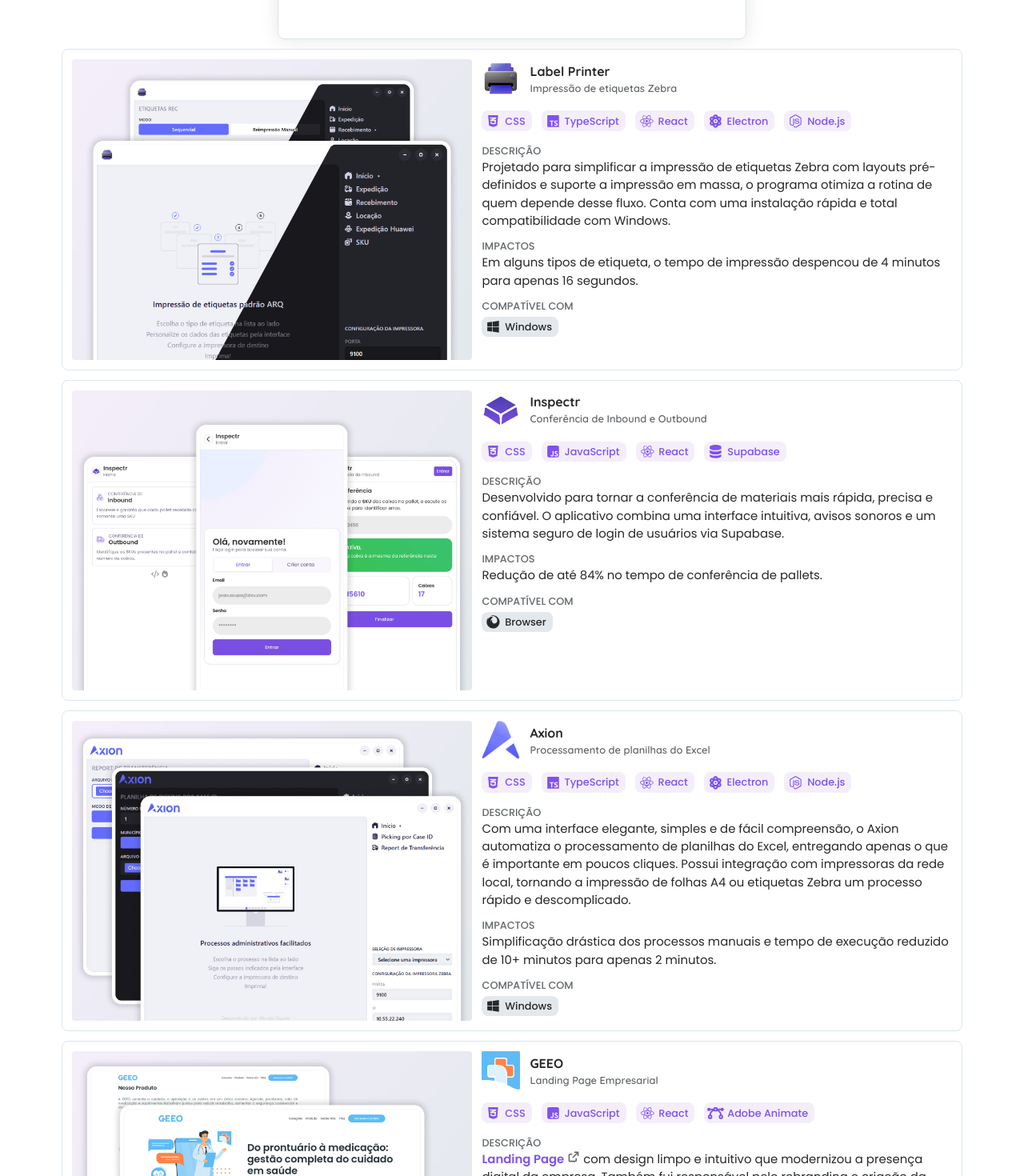
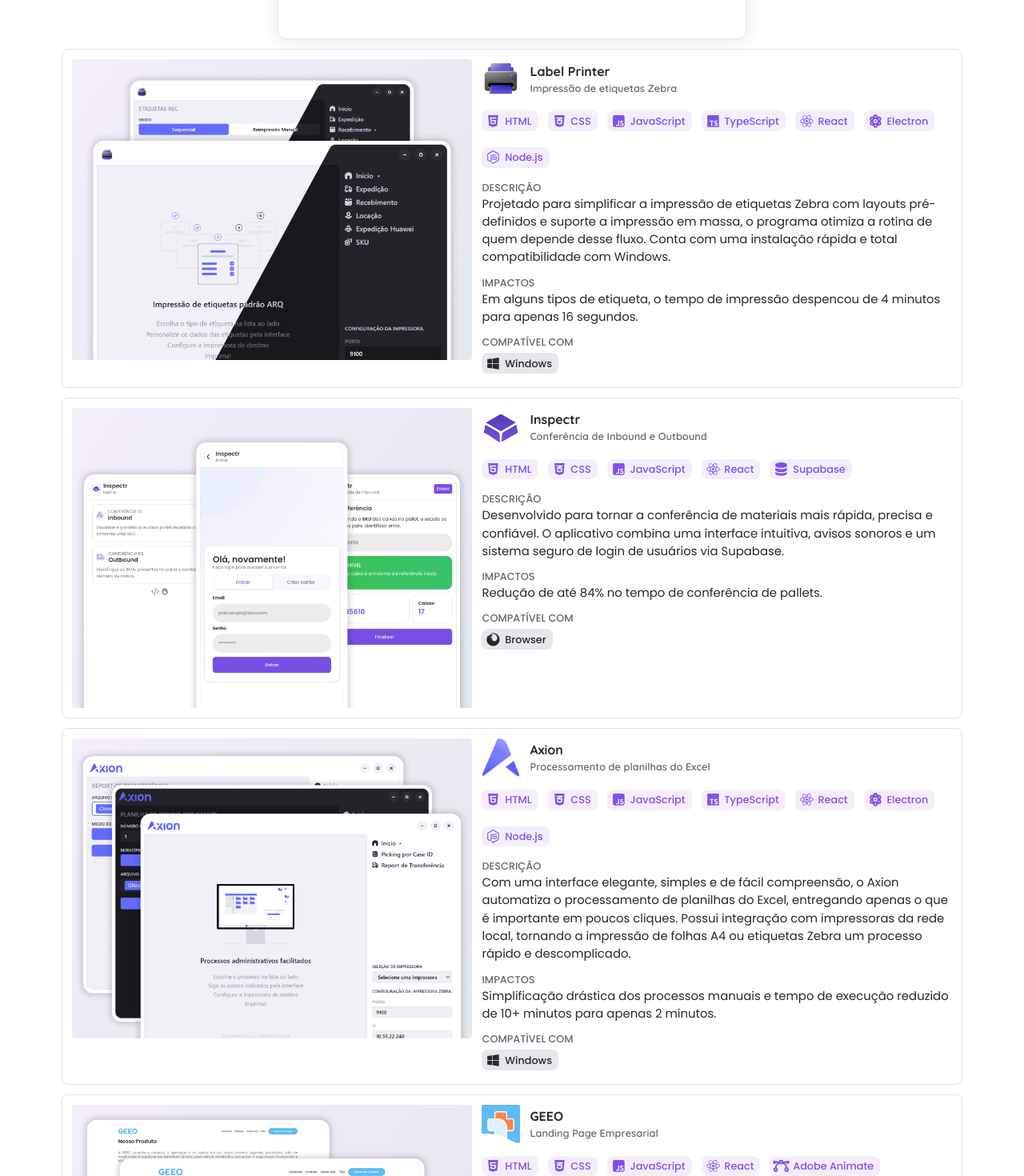
Before and after one commit to wduos/wendelduarte.dev, a React (Vite) app: page / in a window 1280 px wide. Shown: the part 1580-3050 px from the top of the page at 80% size. Built offline with nearby package versions, Linux system fonts and the light colour scheme; a web font is replaced by a local one.

Commit message:
added tech labels in projects

```diff
--- a/src/pages/Home/Home.jsx
+++ b/src/pages/Home/Home.jsx
@@ -536,7 +536,9 @@ export default function Home() {
                   </div>
                 </div>
                 <div className="d-flex-center-gap mrg-top d-flex-wrap">
+                  <TechLabel techName="html" />
                   <TechLabel techName="css" />
+                  <TechLabel techName="javascript" />
                   <TechLabel techName="typescript" />
                   <TechLabel techName="react" />
                   <TechLabel techName="electron" />
@@ -584,6 +586,7 @@ export default function Home() {
                   </div>
                 </div>
                 <div className="d-flex-center-gap mrg-top d-flex-wrap">
+                  <TechLabel techName="html" />
                   <TechLabel techName="css" />
                   <TechLabel techName="javascript" />
                   <TechLabel techName="react" />
@@ -628,7 +631,9 @@ export default function Home() {
                   </div>
                 </div>
                 <div className="d-flex-center-gap mrg-top d-flex-wrap">
+                  <TechLabel techName="html" />
                   <TechLabel techName="css" />
+                  <TechLabel techName="javascript" />
                   <TechLabel techName="typescript" />
                   <TechLabel techName="react" />
                   <TechLabel techName="electron" />
@@ -678,6 +683,7 @@ export default function Home() {
                   </div>
                 </div>
                 <div className="d-flex-center-gap mrg-top d-flex-wrap">
+                  <TechLabel techName="html" />
                   <TechLabel techName="css" />
                   <TechLabel techName="javascript" />
                   <TechLabel techName="react" />
```
